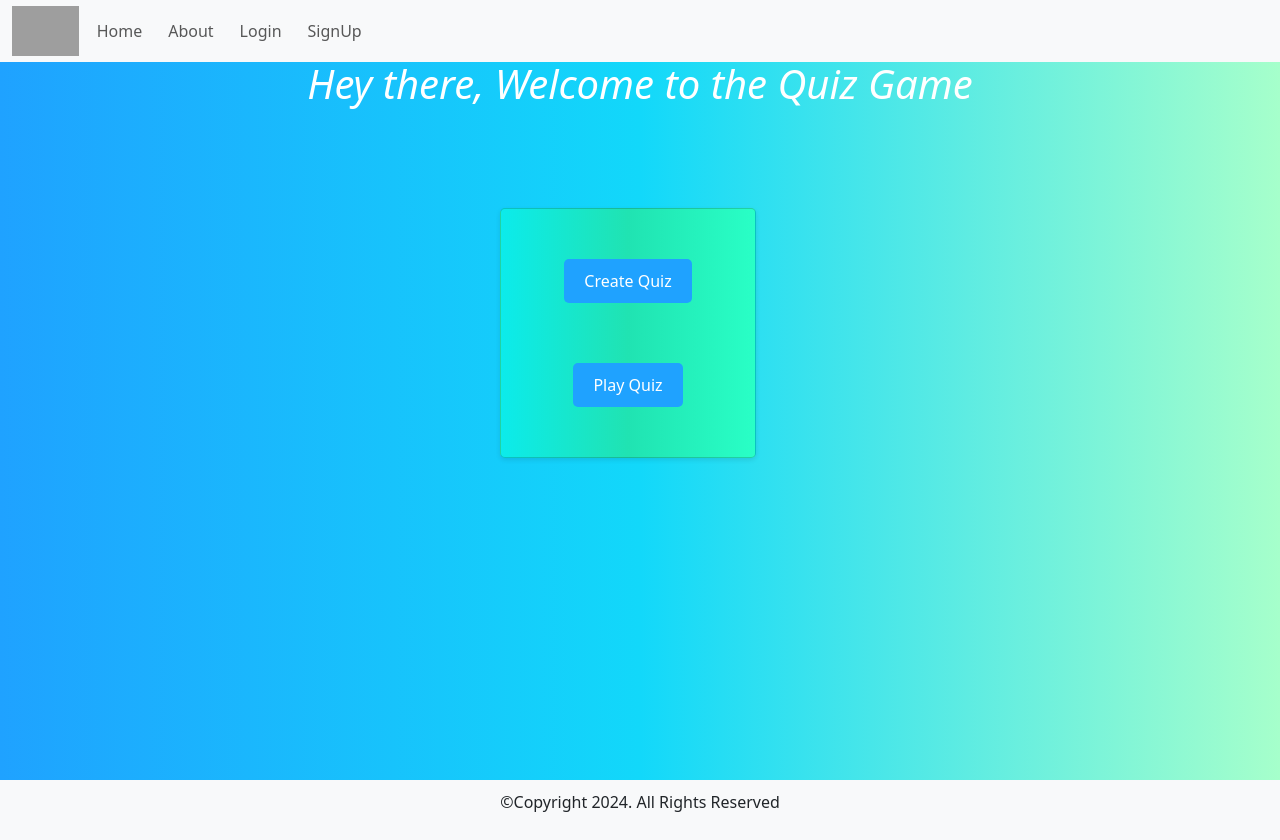
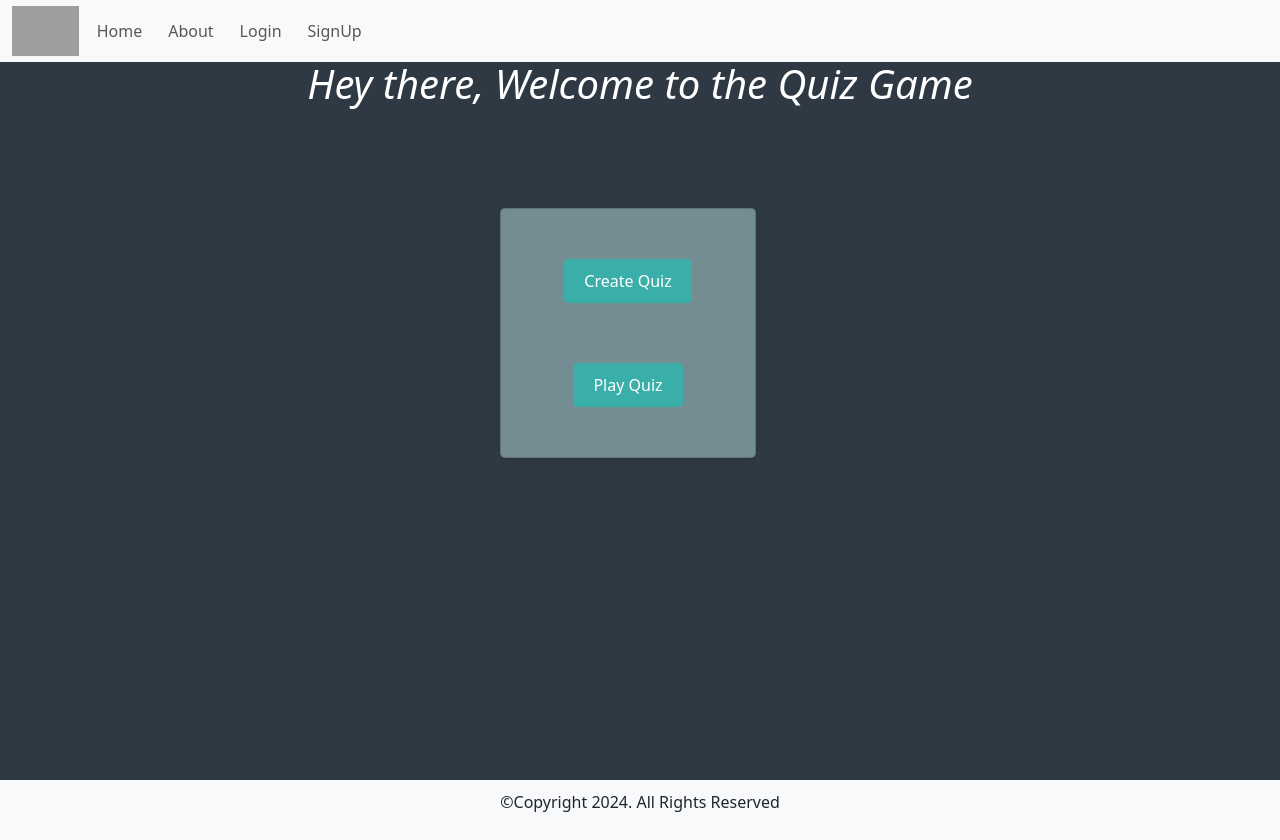
Before and after one commit to gpunit2417/CODSOFT-II, a React (Create React App) app in the folder client/: page / in a window 1280 px wide. Built offline with nearby package versions, Linux system fonts and the light colour scheme; grey boxes are pictures that could not be loaded.

Commit message:
describes the functionality to create or play quiz

```diff
--- a/client/src/components/HomePage.js
+++ b/client/src/components/HomePage.js
@@ -24,7 +24,7 @@ export default function HomePage() {
   return (
     <div
       style={{
-        background: "linear-gradient(to right, #1fa2ff, #12d8fa, #a6ffcb)",
+        background: "#2E3944",
         height: "90vh",
       }}
     >
@@ -34,7 +34,7 @@ export default function HomePage() {
       <div
         className="card"
         style={{
-          background: "linear-gradient(to right, #0cebeb, #20e3b2, #29ffc6)",
+          background: "#748D92",
           padding: "20px",
           borderRadius: "5px",
           boxShadow: "0px 2px 5px rgba(0, 0, 0, 0.1)",
@@ -50,7 +50,7 @@ export default function HomePage() {
           onClick={handleCreateQuiz}
           className="btn btn-primary"
           style={{
-            backgroundColor: "#1fa2ff",
+            backgroundColor: "#3AAFA9",
             color: "white",
             padding: "10px 20px",
             borderRadius: "5px",
@@ -66,7 +66,7 @@ export default function HomePage() {
           onClick={handlePlayQuiz}
           className="btn btn-primary"
           style={{
-            backgroundColor: "#1fa2ff",
+            backgroundColor: "#3AAFA9",
             color: "white",
             padding: "10px 20px",
             borderRadius: "5px",
```
